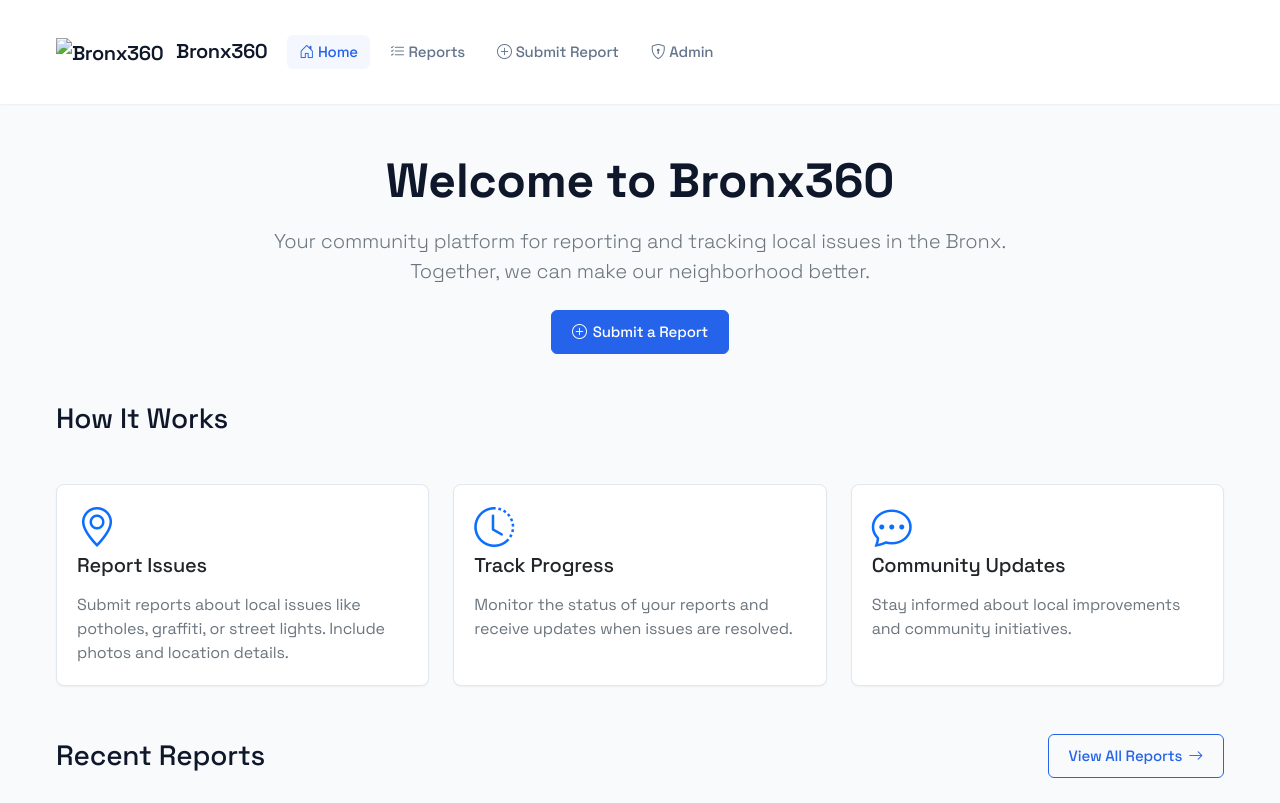
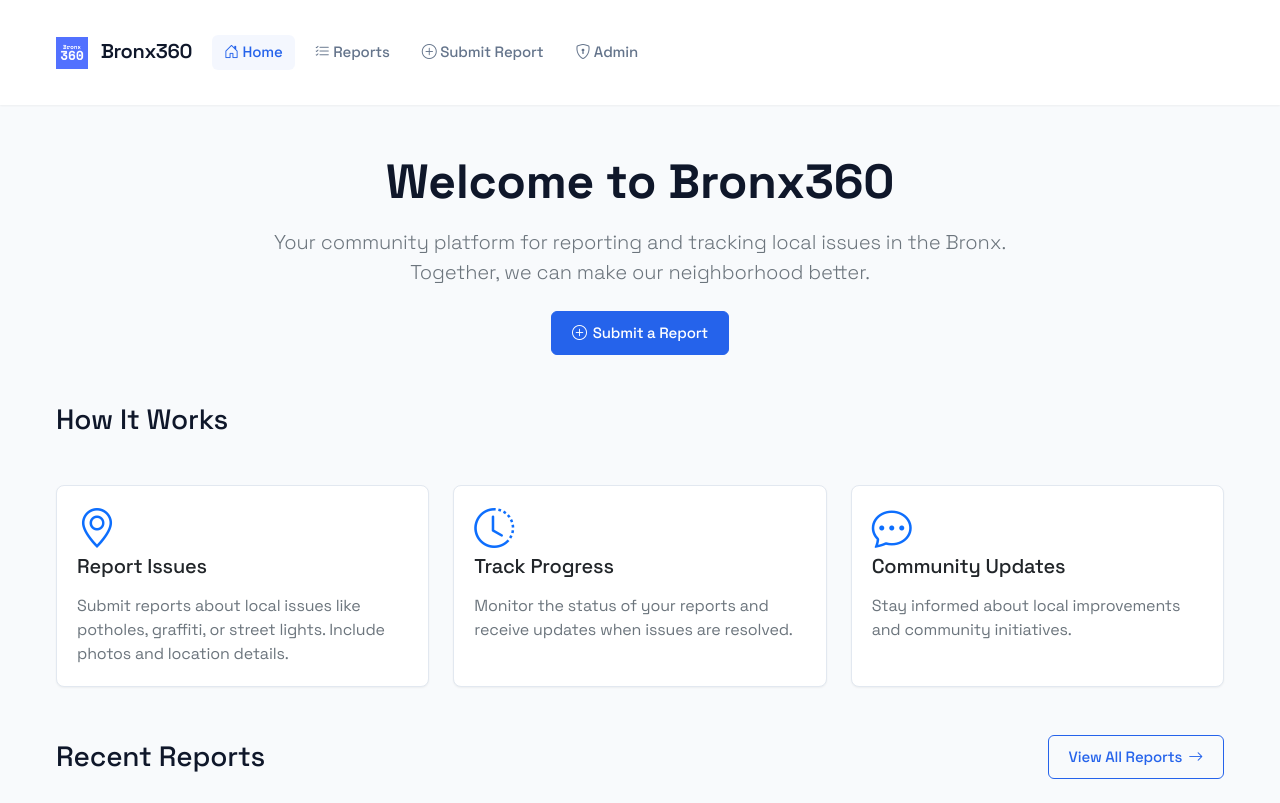
Before and after one commit to CodeWithNiranjan/Bronx360, a plain HTML site: page index.html in a window 1280 px wide. Drawn offline with nearby package versions, Linux system fonts and the light colour scheme; the site is published under a folder, as on GitHub Pages, so addresses that start at the root find nothing.

Commit message:
Deploying to gh-pages from @ CodeWithNiranjan/Bronx360@a28ab62531de726305f9aadb96835c829e42e137 🚀

```diff
--- a/index.html
+++ b/index.html
@@ -4,7 +4,7 @@
     <meta charset="UTF-8">
     <meta name="viewport" content="width=device-width, initial-scale=1.0">
     <title>Bronx360 - Community Reports</title>
-    <link rel="icon" type="image/png" href="/Bronx360/Bronx360.png">
+    <link rel="icon" type="image/png" href="./Bronx360.png">
     <link rel="preconnect" href="https://fonts.googleapis.com">
     <link rel="preconnect" href="https://fonts.gstatic.com" crossorigin>
     <link href="https://fonts.googleapis.com/css2?family=Space+Grotesk:wght@300..700&display=swap" rel="stylesheet">
@@ -16,7 +16,7 @@
     <nav class="navbar navbar-expand-lg navbar-dark">
         <div class="container">
             <a class="navbar-brand" href="index.html">
-                <img src="/Bronx360/Bronx360.png" alt="Bronx360" height="32" class="me-2"> Bronx360
+                <img src="./Bronx360.png" alt="Bronx360" height="32" class="me-2"> Bronx360
             </a>
             <button class="navbar-toggler" type="button" data-bs-toggle="collapse" data-bs-target="#navbarNav">
                 <span class="navbar-toggler-icon"></span>
```
Also changed, not shown: admin-dashboard.html (+2 -2 lines), admin-login.html (+2 -2 lines), reports.html (+2 -2 lines), submit.html (+2 -2 lines).
